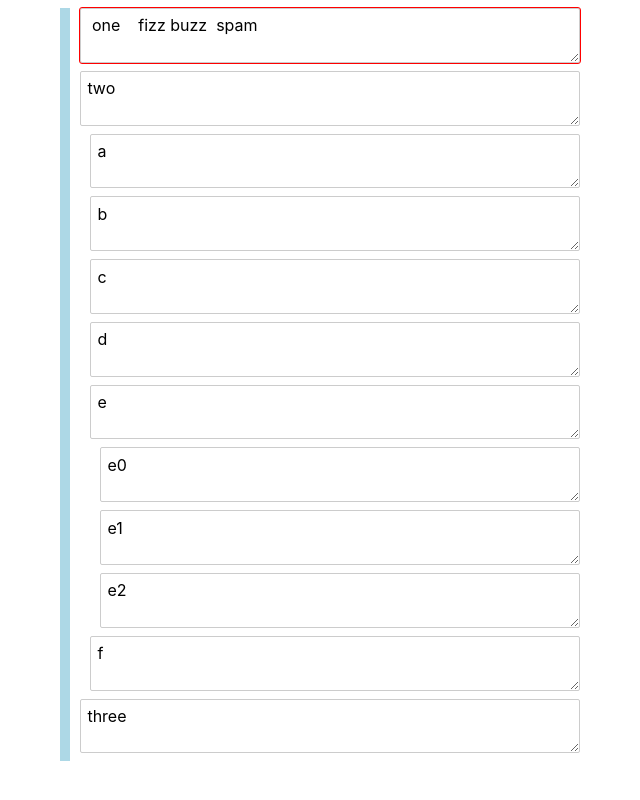
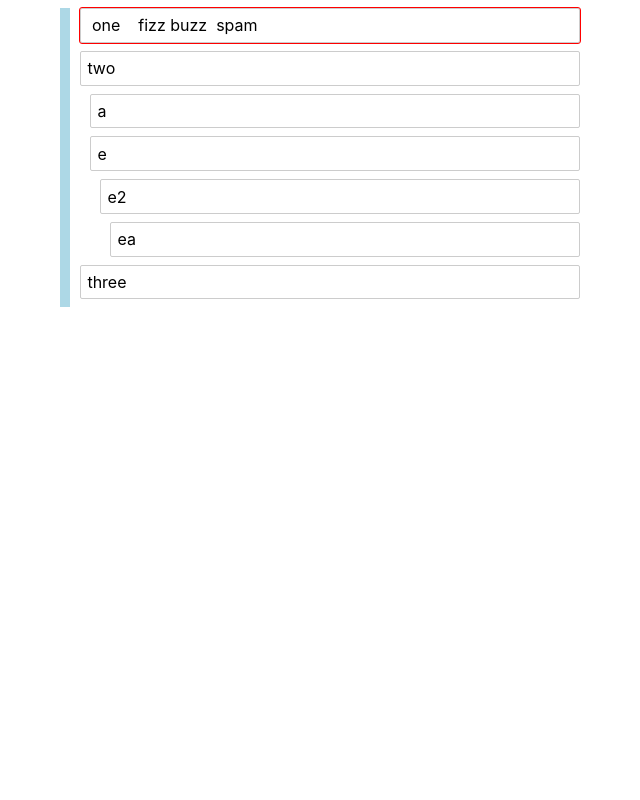
Before and after one commit to brianpeiris/note-tree, a Svelte app: page / in a window 1280 px wide. Shown: the whole page, without its empty margins (320-960 px from the left). Built offline with nearby package versions, Linux system fonts and the light colour scheme.

Commit message:
indentation

```diff
--- a/src/App.svelte
+++ b/src/App.svelte
@@ -55,6 +55,7 @@
   };
 
   function handleKey(e) {
+    console.log(e.key);
     if (mode === modes.normal) {
       let handled = true;
       const noteEl = noteEls[focused.id].textarea;
@@ -67,10 +68,13 @@
               const index = focused.arr.indexOf(focused);
               if (index === focused.arr.length - 1) {
                 if (focused.parent) {
-                  const parentIndex = focused.parent.arr.indexOf(
-                    focused.parent
-                  );
-                  focused = focused.parent.arr[parentIndex + 1];
+                  let curr = focused;
+                  let next;
+                  do {
+                    curr = curr.parent;
+                    next = curr.arr[curr.arr.indexOf(curr) + 1];
+                  } while (!next);
+                  focused = next;
                 }
               } else {
                 focused = focused.arr[index + 1];
@@ -99,7 +103,11 @@
             } else {
               const prev = focused.arr[index - 1];
               if (prev && prev.children.length) {
-                focused = prev.children[prev.children.length - 1];
+                let curr = prev;
+                do {
+                  curr = curr.children[curr.children.length - 1];
+                } while (curr.children.length);
+                focused = curr;
               } else {
                 focused = prev;
               }
@@ -208,6 +216,32 @@
           motions.moveTo(noteEl, noteEl.value.length);
           mode = modes.insert;
           break;
+        case "g":
+          if (!action) {
+            action = "g";
+            break;
+          }
+          if (e.key === "g") {
+            focused = items[0];
+          }
+          action = null;
+          break;
+        case ">":
+          if (!action) {
+            action = ">";
+            break;
+          }
+          if (e.key === ">") {
+            const index = focused.arr.indexOf(focused);
+            focused.arr.splice(index, 1);
+            const prev = focused.arr[index - 1];
+            prev.children.push(focused);
+            focused.arr = prev.children;
+            focused.parent = prev;
+            items = items;
+          }
+          action = null;
+          break;
         case "d":
           if (!action) {
             action = "d";
@@ -222,7 +256,7 @@
             } else {
               focused = focused.parent;
             }
-            items = items
+            items = items;
           }
           action = null;
           break;
@@ -244,8 +278,7 @@
     }
   }
 
-  onMount(() => {
-  });
+  onMount(() => {});
 </script>
 
 <main>
--- a/src/Item.svelte
+++ b/src/Item.svelte
@@ -22,7 +22,7 @@
 </script>
 
   <div id={item.id}>
-    <textarea
+    <input
       class:focused={item.id === focusedId}
       value={item.content}
       bind:this={textarea}
@@ -42,7 +42,7 @@
   .focused {
     outline: 1px solid red;
   }
-  textarea {
+  input {
     display: block;
     width: 100%;
   }
--- a/src/main.js
+++ b/src/main.js
@@ -12,15 +12,11 @@ const app = new App({
         content: "two",
         children: [
           { id: randomId(), content: "a", children: [] },
-          { id: randomId(), content: "b", children: [] },
-          { id: randomId(), content: "c", children: [] },
-          { id: randomId(), content: "d", children: [] },
           { id: randomId(), content: "e", children: [
-            { id: randomId(), content: "e0", children: [] },
-            { id: randomId(), content: "e1", children: [] },
-            { id: randomId(), content: "e2", children: [] },
+            { id: randomId(), content: "e2", children: [
+              { id: randomId(), content: "ea", children: [] },
+            ] },
           ] },
-          { id: randomId(), content: "f", children: [] },
         ],
       },
       { id: randomId(), content: "three", children: [] },
```
